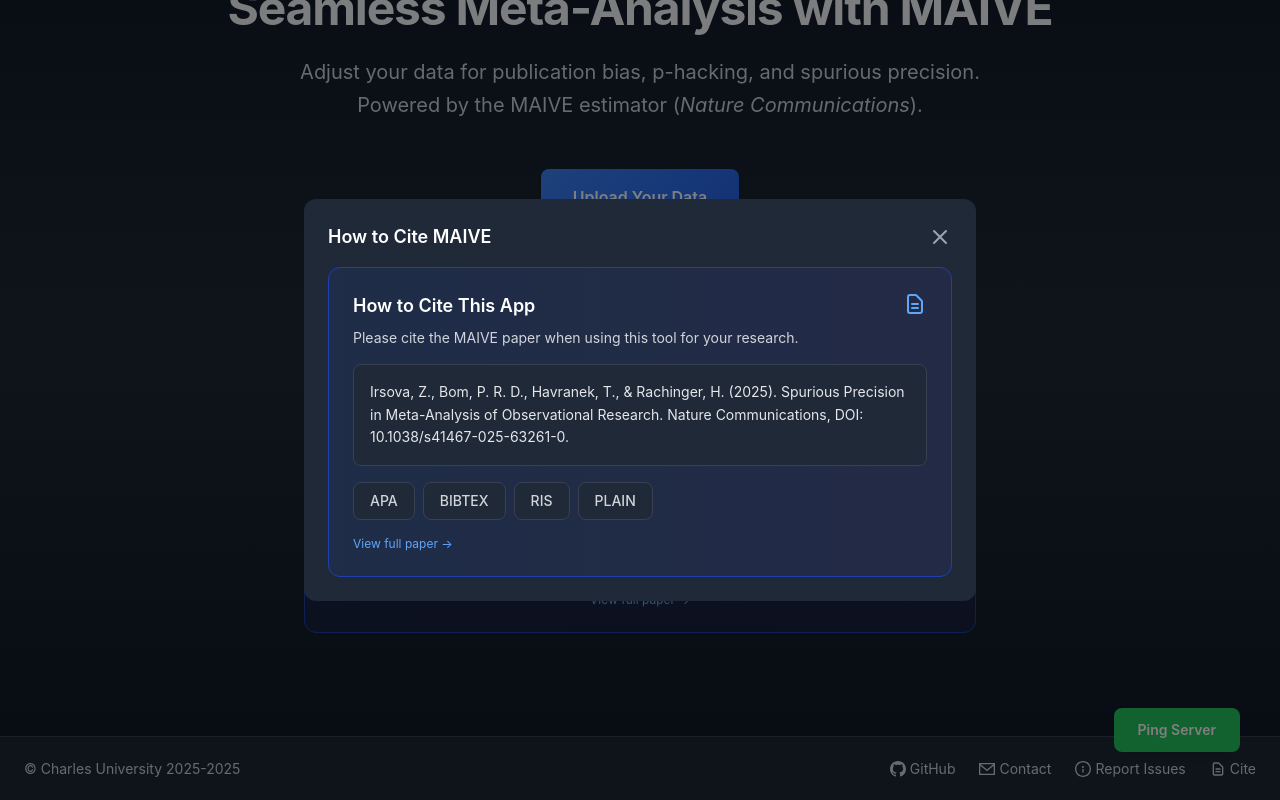
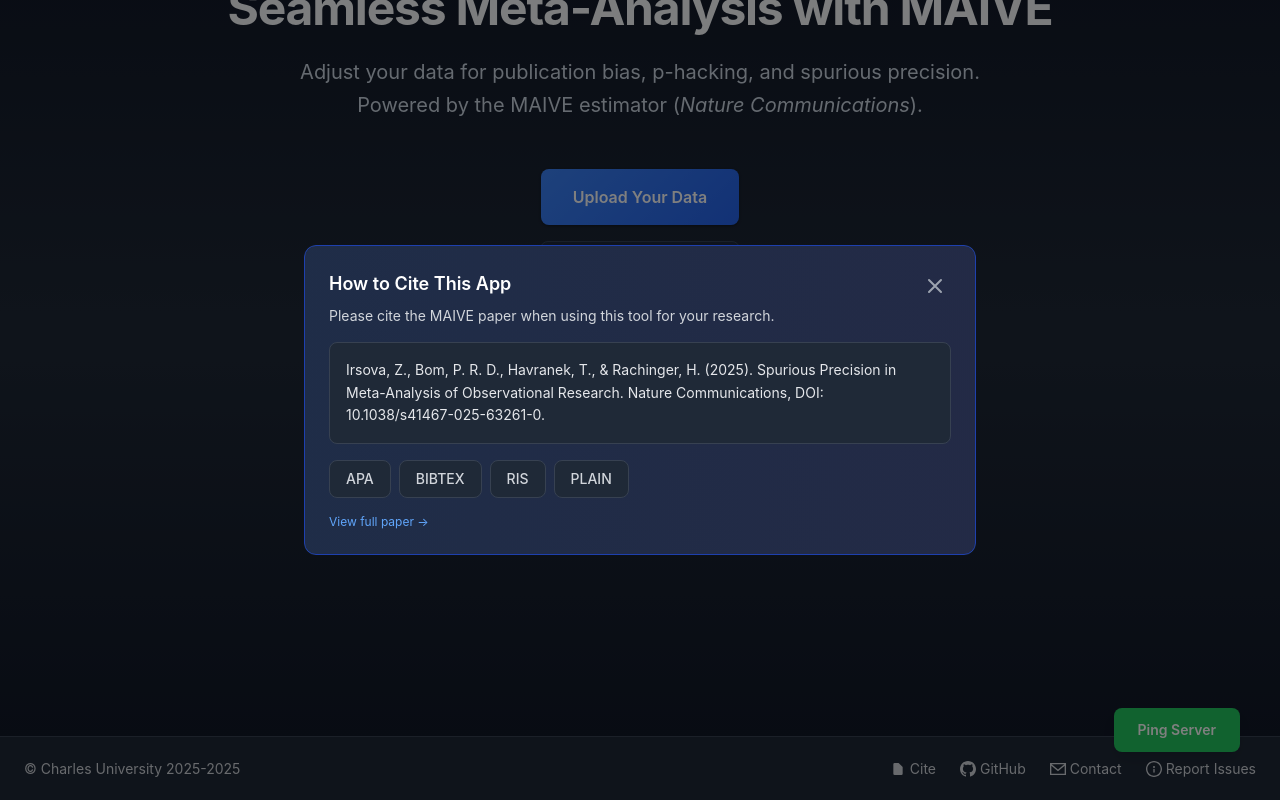
Before and after one commit to PetrCala/maive-ui, a Next.js app in the folder apps/react-ui/client/: page / in a window 1280 px wide. Both pictures are taken after a click on the button "Cite". Shown: the part 64-864 px from the top of the page. Built offline with nearby package versions, Linux system fonts and the light colour scheme.

Commit message:
feat: clean up citation handling

```diff
--- a/apps/react-ui/client/src/components/CitationBox.tsx
+++ b/apps/react-ui/client/src/components/CitationBox.tsx
@@ -1,6 +1,6 @@
 "use client";
 
-import { useState } from "react";
+import { useCallback, useEffect, useMemo, useState } from "react";
 import CONST from "@src/CONST";
 import TEXT from "@src/lib/text";
 
@@ -9,15 +9,18 @@ type CitationFormat = "apa" | "bibtex" | "ris" | "plain";
 type CitationBoxProps = {
   className?: string;
   variant?: "compact" | "full";
+  onClose?: () => void;
 };
 
 const CitationBox = ({
   className = "",
   variant = "full",
+  onClose,
 }: CitationBoxProps) => {
   const [copiedFormat, setCopiedFormat] = useState<CitationFormat | null>(null);
 
-  const citations = {
+  const citations = useMemo(
+    () => ({
       apa: "Irsova, Z., Bom, P. R. D., Havranek, T., & Rachinger, H. (2025). Spurious Precision in Meta-Analysis of Observational Research. Nature Communications, DOI: 10.1038/s41467-025-63261-0.",
       bibtex: `@article{irsova2025spurious,
   title={Spurious Precision in Meta-Analysis of Observational Research},
@@ -38,9 +41,13 @@ DO  - 10.1038/s41467-025-63261-0
 ER  -`,
       plain:
         "Irsova, Z., Bom, P. R. D., Havranek, T., & Rachinger, H. Spurious Precision in Meta-Analysis of Observational Research. Nature Communications 2025, DOI: 10.1038/s41467-025-63261-0.",
-  };
+    }),
+    [],
+  );
 
-  const handleCopy = async (format: CitationFormat) => {
+  const handleCopy = useCallback(
+    (format: CitationFormat) => {
+      void (async () => {
         try {
           await navigator.clipboard.writeText(citations[format]);
           setCopiedFormat(format);
@@ -57,7 +64,37 @@ ER  -`,
           setCopiedFormat(format);
           setTimeout(() => setCopiedFormat(null), 2000);
         }
+      })();
+    },
+    [citations],
+  );
+
+  useEffect(() => {
+    if (!onClose) {
+      return;
+    }
+
+    const handleClickOutside = (event: MouseEvent) => {
+      // Find the modal root element
+      // The modal root is the parent of this CitationBox, which is rendered inside a div with className containing 'rounded-xl'
+      // We'll look for the closest parent with that class
+      const modalRoot = document.querySelector(".rounded-xl.max-w-2xl");
+      if (!modalRoot) {
+        return;
+      }
+
+      // If the click target is not inside the modal root, close
+      if (event.target instanceof Node && !modalRoot.contains(event.target)) {
+        onClose();
+      }
     };
+
+    document.addEventListener("mousedown", handleClickOutside, true);
+
+    return () => {
+      document.removeEventListener("mousedown", handleClickOutside, true);
+    };
+  }, [onClose]);
 
   if (variant === "compact") {
     return (
@@ -94,6 +131,28 @@ ER  -`,
           </p>
         </div>
         <div className="text-blue-600 dark:text-blue-400">
+          {!!onClose ? (
+            <button
+              type="button"
+              aria-label="Close"
+              onClick={onClose}
+              className="text-gray-400 hover:text-gray-700 dark:hover:text-gray-200 transition-colors rounded-full p-1 focus:outline-none focus:ring-2 focus:ring-blue-500"
+            >
+              <svg
+                className="w-6 h-6"
+                fill="none"
+                stroke="currentColor"
+                viewBox="0 0 24 24"
+              >
+                <path
+                  strokeLinecap="round"
+                  strokeLinejoin="round"
+                  strokeWidth={2}
+                  d="M6 18L18 6M6 6l12 12"
+                />
+              </svg>
+            </button>
+          ) : (
             <svg
               className="w-6 h-6"
               fill="none"
@@ -107,6 +166,7 @@ ER  -`,
                 d="M9 12h6m-6 4h6m2 5H7a2 2 0 01-2-2V5a2 2 0 012-2h5.586a1 1 0 01.707.293l5.414 5.414a1 1 0 01.293.707V19a2 2 0 01-2 2z"
               />
             </svg>
+          )}
         </div>
       </div>
 
--- a/apps/react-ui/client/src/components/CitationReminder.tsx
+++ b/apps/react-ui/client/src/components/CitationReminder.tsx
@@ -34,7 +34,7 @@ const CitationReminder = ({
           </div>
           <p className="text-xs text-blue-800 dark:text-blue-200">
             <span className="font-medium">Citation:</span>{" "}
-            {TEXT.citation.reminder}
+            {TEXT.citation.reminder.text}
           </p>
         </div>
       </div>
@@ -62,8 +62,8 @@ const CitationReminder = ({
           </svg>
         </div>
         <div className="text-sm text-blue-800 dark:text-blue-200">
-          <p className="font-medium mb-1">Citation Reminder</p>
-          <p>{TEXT.citation.reminder}</p>
+          <p className="font-medium mb-1">{TEXT.citation.reminder.title}</p>
+          <p>{TEXT.citation.reminder.text}</p>
         </div>
       </div>
     </div>
--- a/apps/react-ui/client/src/components/Footer.tsx
+++ b/apps/react-ui/client/src/components/Footer.tsx
@@ -77,6 +77,10 @@ const Footer = ({ className = "" }: FooterProps) => {
     window.location.href = `mailto:${CONST.FOOTER.CONTACT_EMAIL}`;
   };
 
+  const handleCitationClick = () => {
+    setShowCitation(!showCitation);
+  };
+
   return (
     <>
       <footer
@@ -90,6 +94,11 @@ const Footer = ({ className = "" }: FooterProps) => {
 
         {/* Links */}
         <div className="flex items-center space-x-6 text-sm">
+          <FooterButtonLinkItem
+            onClick={handleCitationClick}
+            svgPath="M9 12h6m-6 4h6m2 5H7a2 2 0 01-2-2V5a2 2 0 012-2h5.586a1 1 0 01.707.293l5.414 5.414a1 1 0 01.293.707V19a2 2 0 01-2 2z"
+            text="Cite"
+          />
           <FooterHrefLinkItem
             href={CONST.FOOTER.GITHUB_URL}
             svgPath="M12 0c-6.626 0-12 5.373-12 12 0 5.302 3.438 9.8 8.207 11.387.599.111.793-.261.793-.577v-2.234c-3.338.726-4.033-1.416-4.033-1.416-.546-1.387-1.333-1.756-1.333-1.756-1.089-.745.083-.729.083-.729 1.205.084 1.839 1.237 1.839 1.237 1.07 1.834 2.807 1.304 3.492.997.107-.775.418-1.305.762-1.604-2.665-.305-5.467-1.334-5.467-5.931 0-1.311.469-2.381 1.236-3.221-.124-.303-.535-1.524.117-3.176 0 0 1.008-.322 3.301 1.23.957-.266 1.983-.399 3.003-.404 1.02.005 2.047.138 3.006.404 2.291-1.552 3.297-1.23 3.297-1.23.653 1.653.242 2.874.118 3.176.77.84 1.235 1.911 1.235 3.221 0 4.609-2.807 5.624-5.479 5.921.43.372.823 1.102.823 2.222v3.293c0 .319.192.694.801.576 4.765-1.589 8.199-6.086 8.199-11.386 0-6.627-5.373-12-12-12z"
@@ -107,26 +116,6 @@ const Footer = ({ className = "" }: FooterProps) => {
             svgPath="M12 2c5.514 0 10 4.486 10 10s-4.486 10-10 10-10-4.486-10-10 4.486-10 10-10zm0-2c-6.627 0-12 5.373-12 12s5.373 12 12 12 12-5.373 12-12-5.373-12-12-12zm0 7.5a1.5 1.5 0 110 3 1.5 1.5 0 010-3zm0 4a1 1 0 011 1v4a1 1 0 01-2 0v-4a1 1 0 011-1z"
             text="Report Issues"
           />
-
-          <button
-            onClick={() => setShowCitation(!showCitation)}
-            className="hover:text-blue-600 dark:hover:text-blue-400 transition-colors duration-200 flex items-center text-sm"
-          >
-            <svg
-              className="w-4 h-4 mr-1"
-              fill="none"
-              stroke="currentColor"
-              viewBox="0 0 24 24"
-            >
-              <path
-                strokeLinecap="round"
-                strokeLinejoin="round"
-                strokeWidth={2}
-                d="M9 12h6m-6 4h6m2 5H7a2 2 0 01-2-2V5a2 2 0 012-2h5.586a1 1 0 01.707.293l5.414 5.414a1 1 0 01.293.707V19a2 2 0 01-2 2z"
-              />
-            </svg>
-            Cite
-          </button>
         </div>
       </footer>
 
@@ -134,32 +123,10 @@ const Footer = ({ className = "" }: FooterProps) => {
       {showCitation && (
         <div className="fixed inset-0 bg-black bg-opacity-50 flex items-center justify-center z-50 p-4">
           <div className="bg-white dark:bg-gray-800 rounded-xl max-w-2xl w-full max-h-[90vh] overflow-y-auto">
-            <div className="p-6">
-              <div className="flex justify-between items-center mb-4">
-                <h3 className="text-lg font-semibold text-gray-900 dark:text-white">
-                  How to Cite MAIVE
-                </h3>
-                <button
-                  onClick={() => setShowCitation(false)}
-                  className="text-gray-400 hover:text-gray-600 dark:hover:text-gray-200 transition-colors"
-                >
-                  <svg
-                    className="w-6 h-6"
-                    fill="none"
-                    stroke="currentColor"
-                    viewBox="0 0 24 24"
-                  >
-                    <path
-                      strokeLinecap="round"
-                      strokeLinejoin="round"
-                      strokeWidth={2}
-                      d="M6 18L18 6M6 6l12 12"
-                    />
-                  </svg>
-                </button>
-              </div>
-              <CitationBox variant="full" />
-            </div>
+            <CitationBox
+              variant="full"
+              onClose={() => setShowCitation(false)}
+            />
           </div>
         </div>
       )}
--- a/apps/react-ui/client/src/lib/text/index.ts
+++ b/apps/react-ui/client/src/lib/text/index.ts
@@ -11,12 +11,10 @@ const TEXT = {
     close: "Close",
   },
   citation: {
-    // reminder: {
-    //   title: "Citation Reminder",
-    //   text: "These methods are included in the MAIVE app (Irsova et al., Nature Communications, 2025). Please cite the paper if you use this tool in your research.",
-    // },
-    reminder:
-      "These methods are included in the MAIVE app (Irsova et al., Nature Communications, 2025). Please cite the paper if you use this tool in your research.",
+    reminder: {
+      title: "Citation Reminder",
+      text: "This method is included in the MAIVE app (Irsova et al., Nature Communications, 2025). Please cite the paper using the button in the footer if you use this tool in your research.",
+    },
     title: "How to Cite This App",
     description:
       "Please cite the MAIVE paper when using this tool for your research.",
--- a/apps/react-ui/client/src/pages/index.tsx
+++ b/apps/react-ui/client/src/pages/index.tsx
@@ -1,6 +1,5 @@
 import PingButton from "@src/components/Buttons/PingButton";
 import MAIVEInfoModal from "@components/MAIVEInfoModal";
-import CitationBox from "@components/CitationBox";
 import Link from "next/link";
 import Head from "next/head";
 import { useState, useEffect } from "react";
@@ -58,11 +57,6 @@ export default function Home() {
               {TEXT.home.whatIsMaive}
             </button>
           </div>
-
-          {/* Citation Box */}
-          <div className="max-w-2xl mx-auto">
-            <CitationBox />
-          </div>
         </div>
 
         {isDevelopment && <PingButton />}
--- a/apps/react-ui/client/src/pages/model/index.tsx
+++ b/apps/react-ui/client/src/pages/model/index.tsx
@@ -11,7 +11,6 @@ import ParametersHelpModal from "@src/components/Model/ParametersHelpModal";
 import { OptionSection } from "@src/components/Options";
 import ActionButton from "@src/components/Buttons/ActionButton";
 import { GoBackButton } from "@src/components/Buttons";
-import CitationReminder from "@src/components/CitationReminder";
 import { useGlobalAlert } from "@src/components/GlobalAlertProvider";
 import CONFIG from "@src/CONFIG";
 import CONST from "@src/CONST";
@@ -291,7 +290,6 @@ export default function ModelPage() {
                       >
                         {TEXT.model.runModel}
                       </ActionButton>
-                      <CitationReminder />
                     </div>
                   </div>
                 </div>
--- a/apps/react-ui/client/src/pages/results/index.tsx
+++ b/apps/react-ui/client/src/pages/results/index.tsx
@@ -7,7 +7,6 @@ import Tooltip from "@components/Tooltip";
 import DownloadButton from "@components/Buttons/DownloadButton";
 import ActionButton from "@components/Buttons/ActionButton";
 import { GoBackButton } from "@components/Buttons";
-import CitationReminder from "@components/CitationReminder";
 import TEXT from "@src/lib/text";
 import { useDataStore, dataCache } from "@store/dataStore";
 import {
@@ -17,6 +16,7 @@ import {
 import CONST from "@src/CONST";
 import CONFIG from "@src/CONFIG";
 import type { ModelParameters, ModelResults } from "@src/types";
+import CitationBox from "@src/components/CitationBox";
 
 export default function ResultsPage() {
   const searchParams = useSearchParams();
@@ -403,7 +403,7 @@ export default function ResultsPage() {
                   />
                 </div>
               </div>
-              <CitationReminder />
+              <CitationBox variant="compact" />
             </div>
           </div>
 
--- a/apps/react-ui/client/src/pages/upload/index.tsx
+++ b/apps/react-ui/client/src/pages/upload/index.tsx
@@ -12,7 +12,6 @@ import { generateMockCSVFile, loadRandomMockCsvFile } from "@utils/mockData";
 import SuccessIndicator from "@components/SuccessIndicator";
 import ActionButton from "@src/components/Buttons/ActionButton";
 import { GoBackButton } from "@src/components/Buttons";
-import CitationBox from "@components/CitationBox";
 import CONST from "@src/CONST";
 import TEXT from "@src/lib/text";
 import MDXContent from "@src/context/MDXContent";
@@ -275,10 +274,6 @@ export default function UploadPage() {
               >
                 {isProcessing ? "Processing..." : "Upload and Process"}
               </ActionButton>
-
-              <div className="mt-6">
-                <CitationBox variant="compact" />
-              </div>
             </form>
           </div>
         </div>
```
Also changed, not shown: apps/react-ui/client/src/config/optionsConfig.ts (+8 -0 lines). Lines whose indentation alone changed are shown as unchanged.
